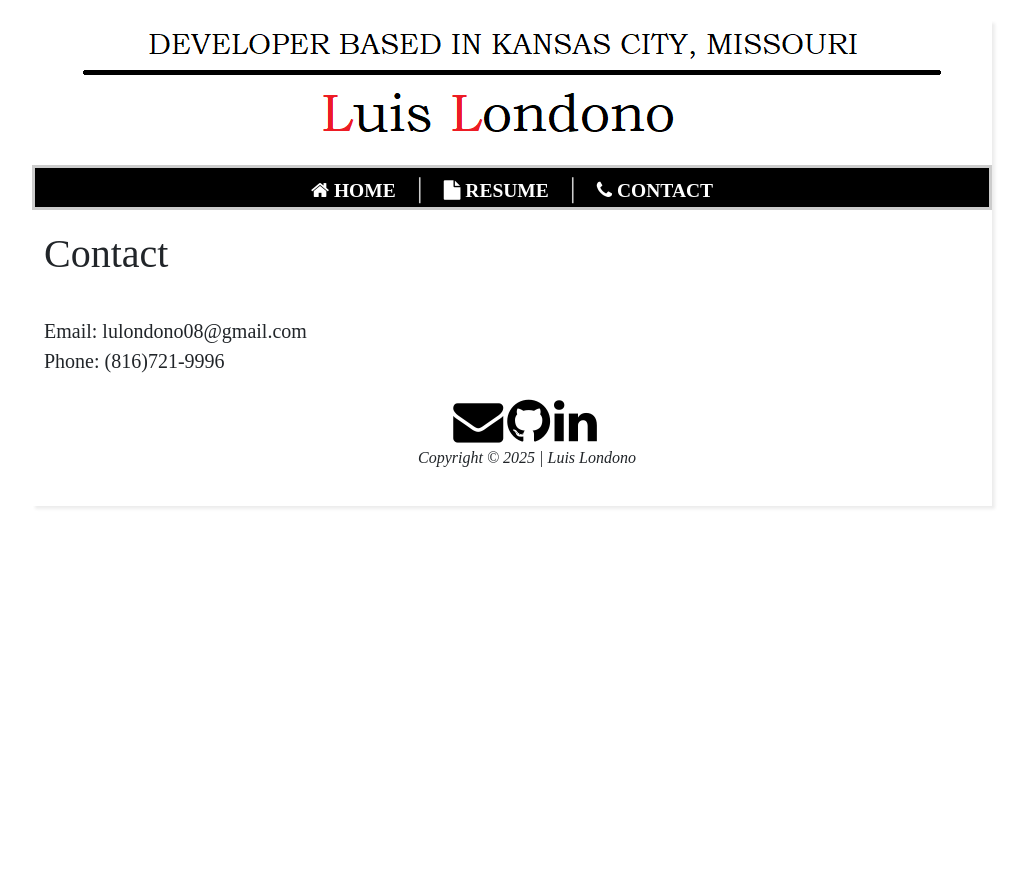
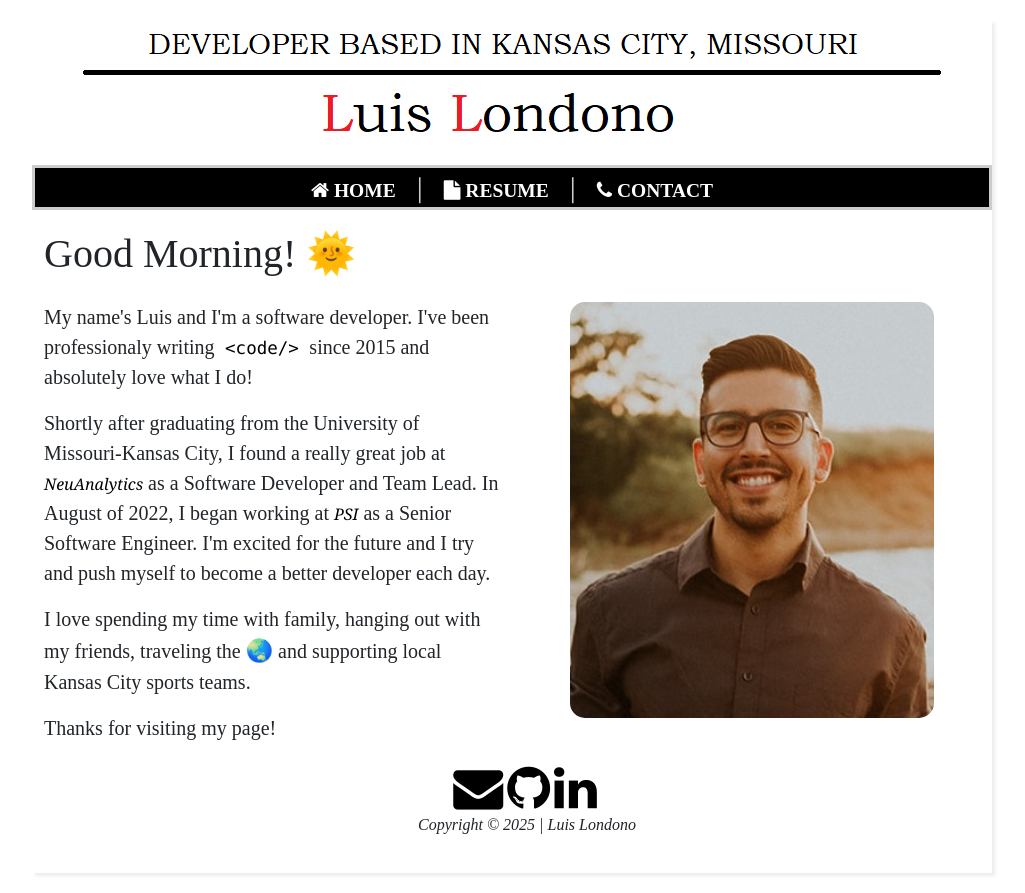
Before and after one commit to luis-londono/personal-site, a React (Create React App) app in the folder personal-site/: page /contact in a window 1280 px wide. Shown: the whole page, without its empty margins (128-1153 px from the left). Before the commit the page ends 800 px from the top, so only its background shows below. Built offline with nearby package versions, Linux system fonts and the light colour scheme.

Commit message:
fix routing

```diff
--- a/personal-site/src/Header.jsx
+++ b/personal-site/src/Header.jsx
@@ -9,7 +9,7 @@ const Header = () => {
       <img id="banner" src={banner} alt="Luis Londono"></img>
       <div id="nav">
         <nav>
-          <NavLink to="/">
+          <NavLink to="personal-site">
             <i className="fa fa-home" aria-hidden="true"></i> Home
           </NavLink>{" "}
           <span className="vertical-pipe">|</span>{" "}
@@ -17,7 +17,7 @@ const Header = () => {
             <i className="fa fa-file" aria-hidden="true"></i> Resume
           </a>{" "}
           <span className="vertical-pipe">|</span>{" "}
-          <NavLink to="/contact">
+          <NavLink to="personal-site/contact">
             <i className="fa fa-phone" aria-hidden="true"></i> Contact
           </NavLink>
         </nav>
--- a/personal-site/src/Routing.jsx
+++ b/personal-site/src/Routing.jsx
@@ -8,10 +8,10 @@ const Routing = () => {
   return (
     <>
       <Routes>
-        <Route exact path="/" element={<Intro />} />
+        <Route exact path="/*" element={<Intro />} />
         <Route exact path="/personal-site" element={<Intro />} />
-        <Route path="/resume" element={<Resume />} />
-        <Route path="/contact" element={<Contact />} />
+        <Route path="/personal-site/resume" element={<Resume />} />
+        <Route path="/personal-site/contact" element={<Contact />} />
       </Routes>
     </>
   );
```
Also changed, not shown: 1 other file (tests, documents, lock files or other folders).
